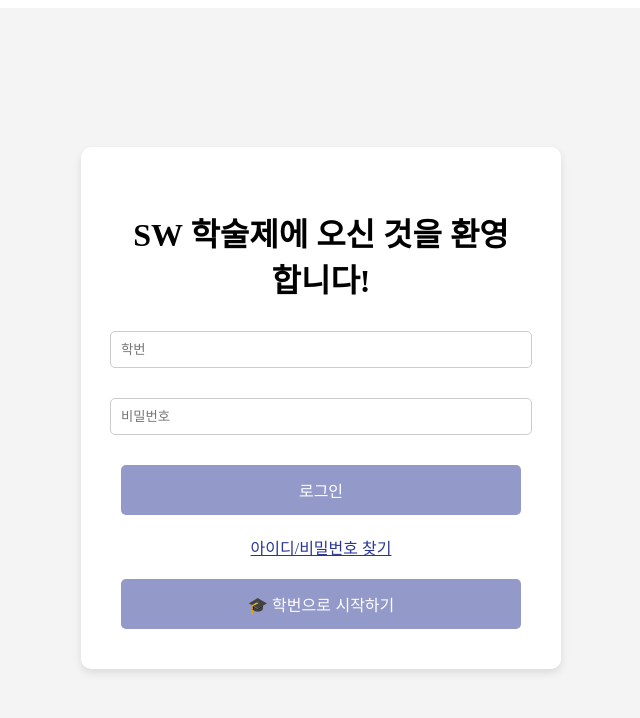
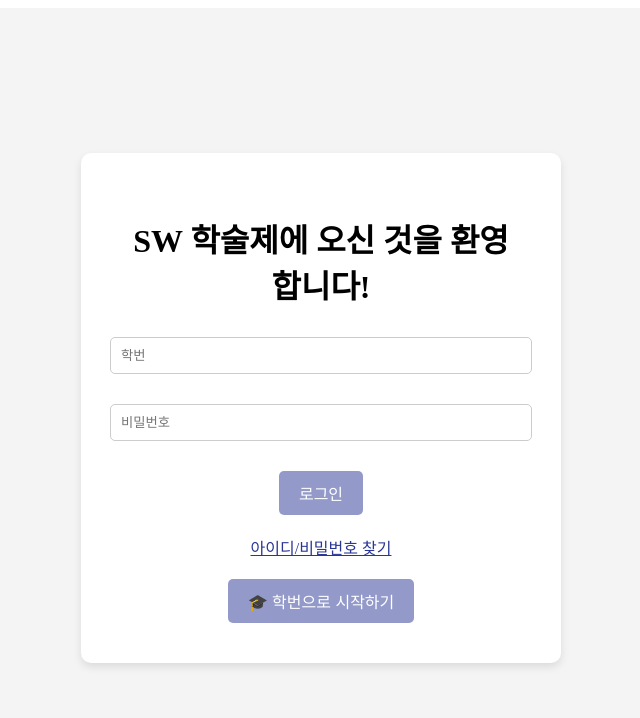
Before and after one commit to sch-academic-seminar/attend-check-frontend, a Next.js app: page /login in a window 1280 px wide. Shown: the top 718 px of the page, without its empty margins (319-959 px from the left). Built offline with nearby package versions, Linux system fonts and the light colour scheme.

Commit message:
Fix: Button.js ESLint 오류 수정

```diff
--- a/components/Button.js
+++ b/components/Button.js
@@ -1,39 +1,33 @@
 import { useState } from 'react';
 
-const Button = ({ text, onClick, type = 'button', customStyle = {} }) => {
-  const [isClicked, setIsClicked] = useState(false); // 클릭 여부 상태
+const Button = ({ text, onClick, type = 'button' }) => {
+  const [isClicked, setIsClicked] = useState(false);
 
-  // 기본 버튼 스타일
   const defaultStyle = {
-    width: '100%', // 모든 버튼의 가로 길이 통일
-    height: '50px', // 버튼 높이 통일
-    backgroundColor: 'rgba(41, 54, 150, 0.5)', // 기본 배경 색
+    backgroundColor: 'rgba(41, 54, 150, 0.5)',
     color: '#fff',
     border: 'none',
+    padding: '10px 20px',
     fontSize: '16px',
     cursor: 'pointer',
     borderRadius: '5px',
     marginTop: '10px',
-    transition: 'background-color 0.3s', // 부드러운 색상 변경 효과
+    transition: 'background-color 0.3s',
   };
 
-  // 클릭된 상태의 스타일
   const clickedStyle = {
-    backgroundColor: '#293696', // 클릭 후 색상
+    backgroundColor: '#293696',
   };
 
-  // 클릭 핸들러
   const handleClick = (e) => {
-    setIsClicked(true); // 클릭 시 색상 변경
-    onClick && onClick(e); // 전달된 onClick 함수 실행
+    setIsClicked((prev) => !prev); // 클릭할 때마다 상태 토글
+    if (onClick) onClick(e); // onClick 함수가 있으면 실행
   };
 
+  const combinedStyle = isClicked ? { ...defaultStyle, ...clickedStyle } : defaultStyle;
+
   return (
-    <button
-      style={isClicked ? { ...defaultStyle, ...clickedStyle, ...customStyle } : { ...defaultStyle, ...customStyle }}
-      onClick={handleClick}
-      type={type}
-    >
+    <button style={combinedStyle} onClick={handleClick} type={type}>
       {text}
     </button>
   );
```
